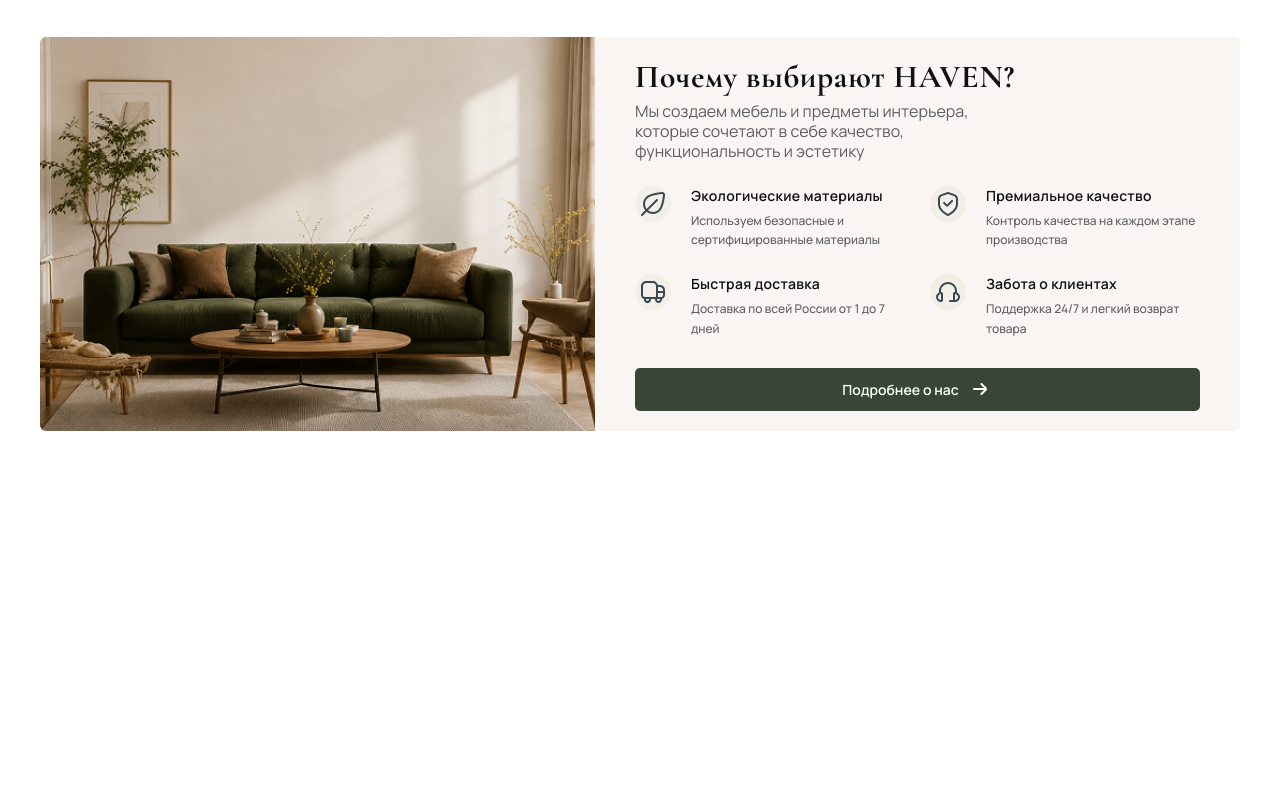
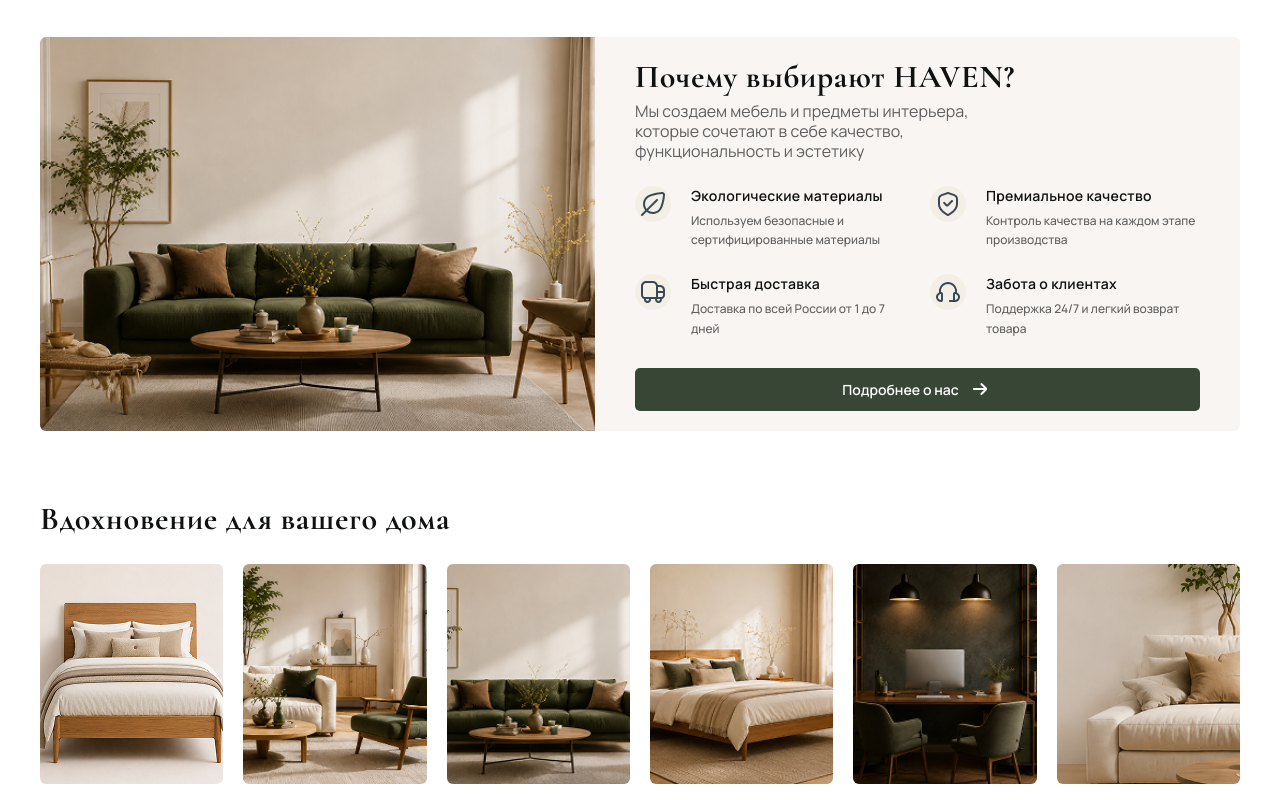
Before and after one commit to Unrankedbog/haven, a React (Vite) app: page / in a window 1280 px wide. Shown: the part 1533-2333 px from the top of the page. Before the commit the page ends 1980 px from the top, so only its background shows below. Built offline with nearby package versions, Linux system fonts and the light colour scheme; no server answers.

Commit message:
4:21 2 часть

```diff
--- a/src/pages/HomePage.jsx
+++ b/src/pages/HomePage.jsx
@@ -4,6 +4,7 @@ import PopularCategories from "../component/PopularCategories/PopularCategories.
 import NewCollection from "../component/NewCollection/NewCollection.jsx";
 import PopularProducts from "../component/PopularProducts/PopularProducts.jsx";
 import WhyAreWe from "../shared/ui/WhyAreWe/WhyAreWe.jsx";
+import Inspare from "../shared/ui/Inspare/Inspare.jsx";
 
 
 const HomePage = () => {
@@ -14,6 +15,8 @@ const HomePage = () => {
             <NewCollection />
             <PopularProducts />
             <WhyAreWe />
+            <Inspare />
+
         </>
     );
 };
--- /dev/null
+++ b/src/shared/ui/Inspare/Inspare.jsx
@@ -0,0 +1,40 @@
+import inspiration from "../../../assets/img/inspiration-1.jpg"
+import inspiration2 from "../../../assets/img/main-banner.jpg"
+import inspiration3 from "../../../assets/img/category-living-room.jpg"
+import inspiration4 from "../../../assets/img/category-bedroom.jpg"
+import inspiration5 from "../../../assets/img/category-office.jpg"
+import inspiration6 from "../../../assets/img/new-collection-banner.jpg"
+
+import "./style.css"
+
+const image = [
+    inspiration,
+    inspiration2,
+    inspiration3,
+    inspiration4,
+    inspiration5,
+    inspiration6,
+
+
+]
+
+const Inspare = () => {
+    return (
+        <div className="section inspare">
+            <div className="container ">
+                <h2>Вдохновение для вашего дома</h2>
+                <div className="inspare-wrapper">
+                    {image.map((image, index) => (
+                        <div className="inspare-img-wrapper">
+                            <img src={image} alt="img" key={index} />
+                        </div>
+
+                    ))}
+                </div>
+
+            </div>
+        </div>
+    );
+};
+
+export default Inspare;
--- /dev/null
+++ b/src/shared/ui/Inspare/style.css
@@ -0,0 +1,24 @@
+.inspare h2{
+    font-family: 'CormorantGaramond', sans-serif;
+    font-weight: 700;
+    font-size: var(--font-size-l);
+    letter-spacing: 0.02em;
+    color: var(--text-primary);
+    margin-bottom: 2.6rem;
+}
+
+.inspare-wrapper{
+    display: flex;
+    gap: 2rem;
+}
+
+.inspare-img-wrapper{
+    width: 22rem;
+    height: 22rem;
+}
+.inspare-img-wrapper img{
+    width: 100%;
+    height: 100%;
+    object-fit: cover;
+    border-radius: .6rem;
+}
```
